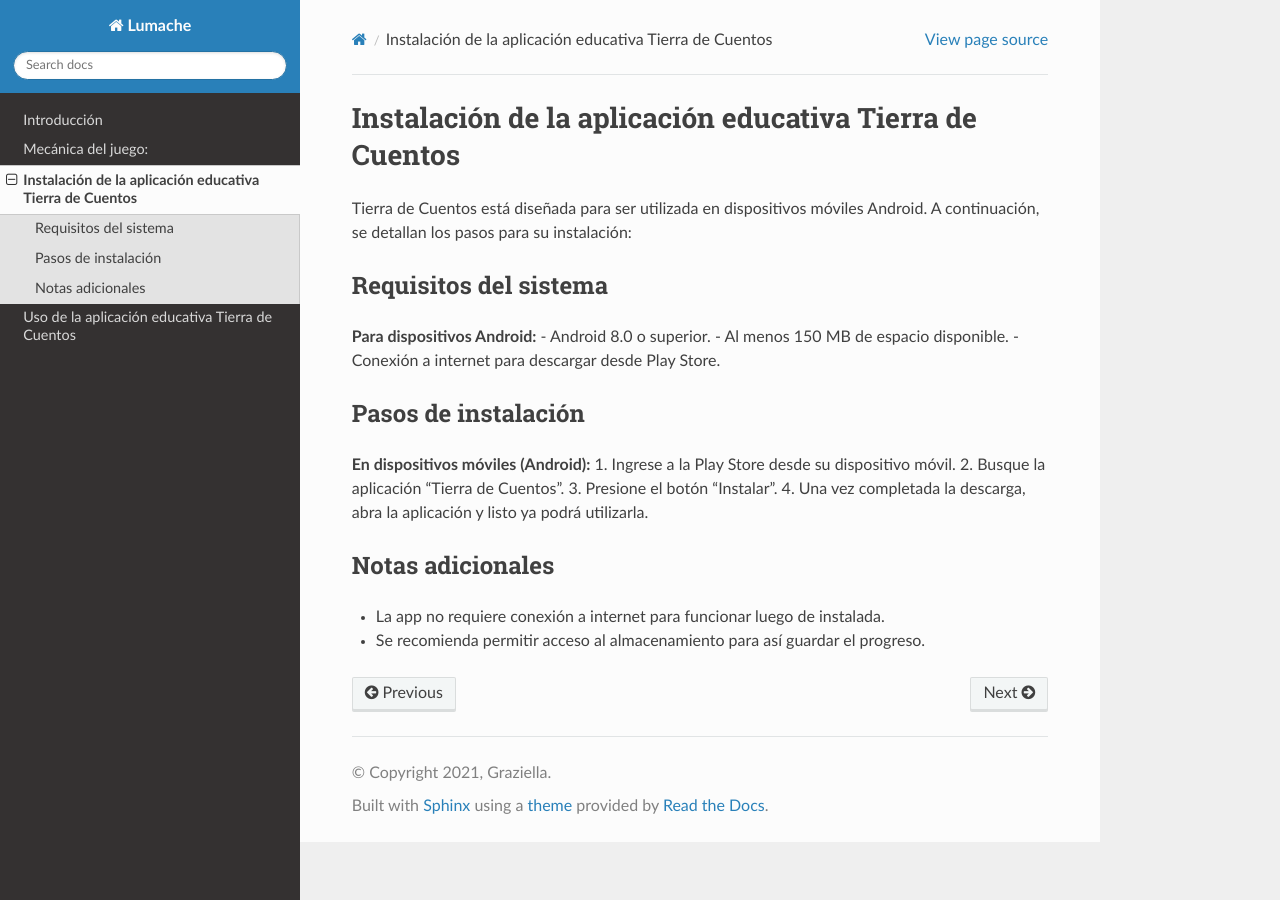
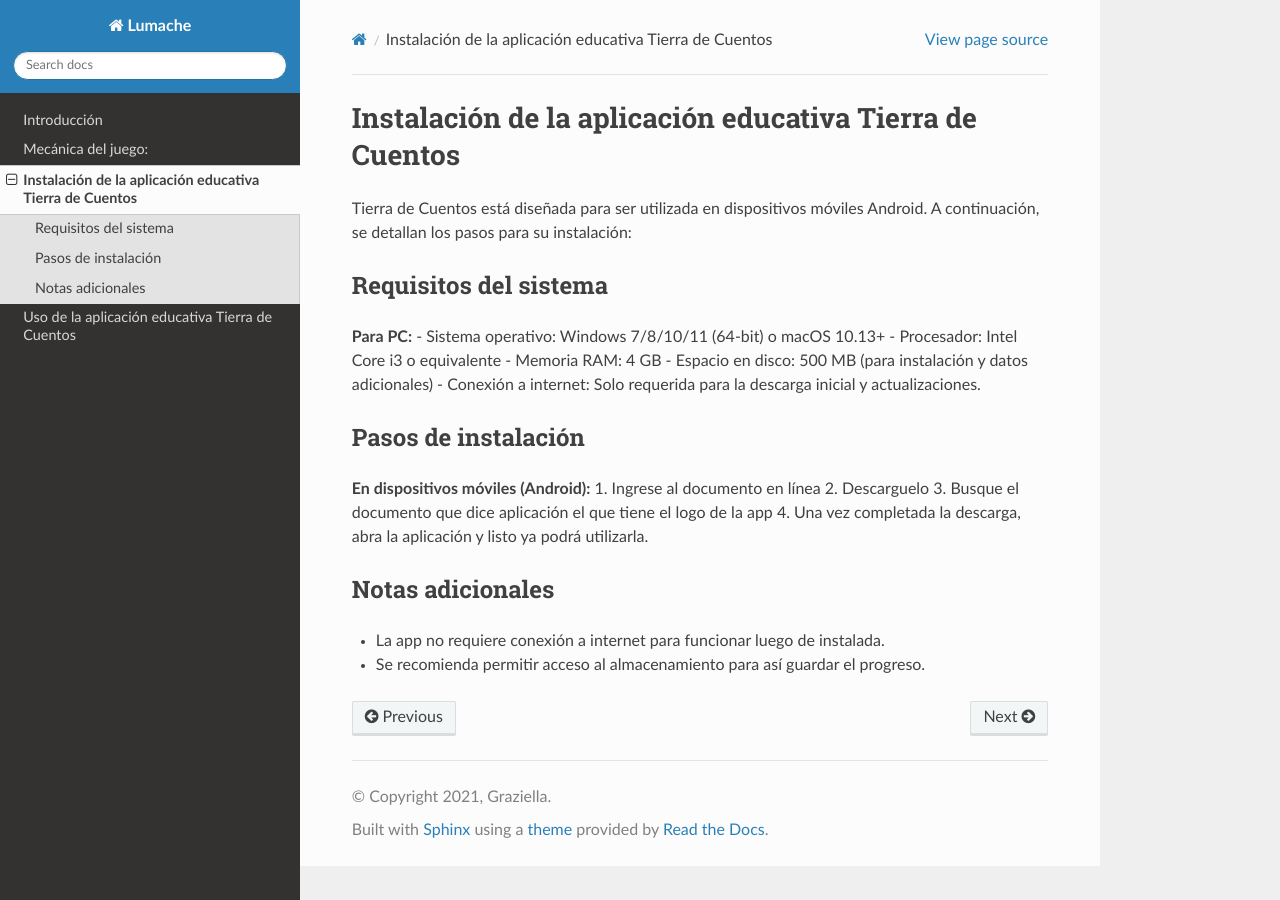
Before and after one commit to As-lhy1/AppEducativa_Tierra-de-cuentos-, a Sphinx documentation site: the page built from docs/source/instalacion.rst, in a window 1280 px wide. Built offline with Sphinx 7.4.7 and the Read the Docs theme 3.1.0, drawn with Linux system fonts in a browser that asks for light colours.

Commit message:
Update instalacion.rst
se agregaron nuevos cambios en los requisitos del sistema y pasos de instalación

```diff
--- a/docs/source/instalacion.rst
+++ b/docs/source/instalacion.rst
@@ -6,18 +6,20 @@ Tierra de Cuentos está diseñada para ser utilizada en dispositivos móviles An
 Requisitos del sistema
 -----------------------
 
-**Para dispositivos Android:**
-- Android 8.0 o superior.
-- Al menos 150 MB de espacio disponible.
-- Conexión a internet para descargar desde Play Store.
+**Para PC:**
+- Sistema operativo: Windows 7/8/10/11 (64-bit) o macOS 10.13+
+- Procesador: Intel Core i3 o equivalente
+- Memoria RAM: 4 GB
+- Espacio en disco: 500 MB (para instalación y datos adicionales)
+- Conexión a internet: Solo requerida para la descarga inicial y actualizaciones.
 
 Pasos de instalación
 ---------------------
 
 **En dispositivos móviles (Android):**
-1. Ingrese a la Play Store desde su dispositivo móvil.
-2. Busque la aplicación "Tierra de Cuentos".
-3. Presione el botón "Instalar".
+1. Ingrese al documento en línea
+2. Descarguelo
+3. Busque el documento que dice aplicación el que tiene el logo de la app
 4. Una vez completada la descarga, abra la aplicación y listo ya podrá utilizarla.
 
 Notas adicionales
```
